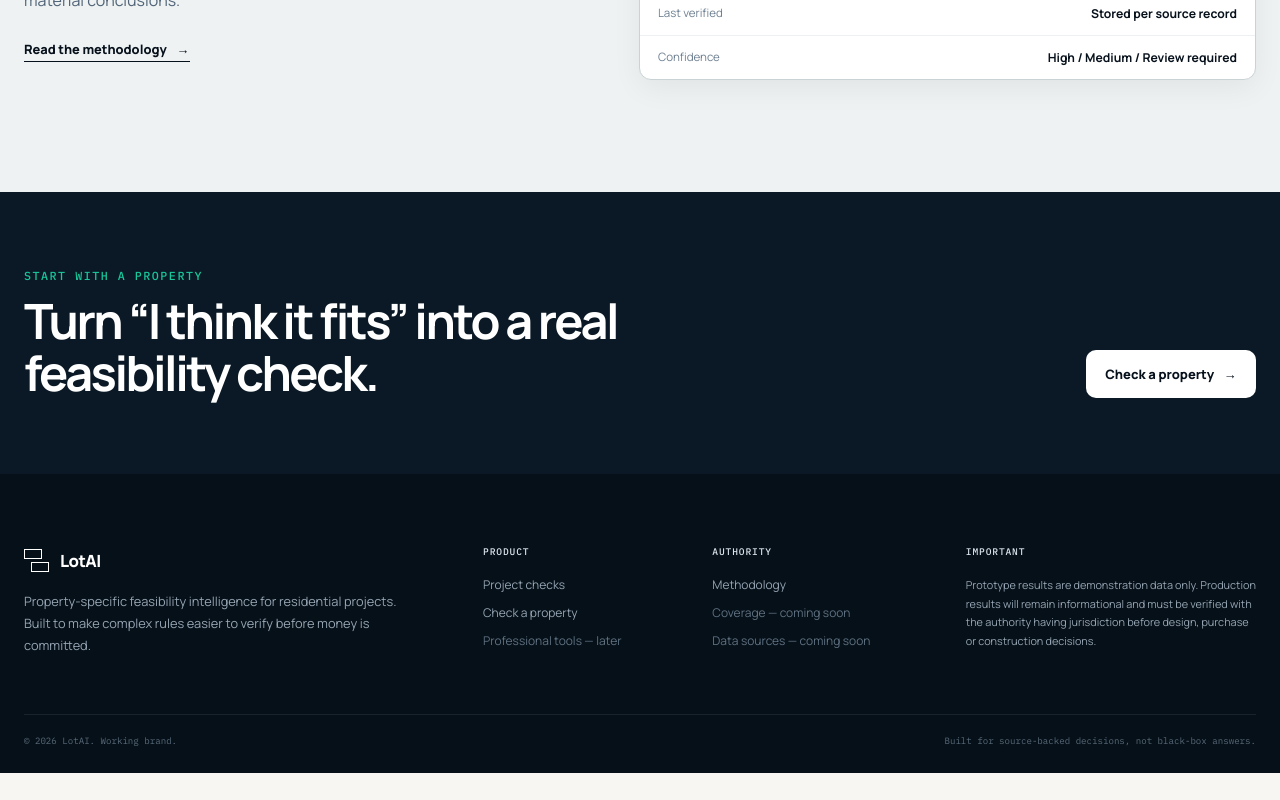
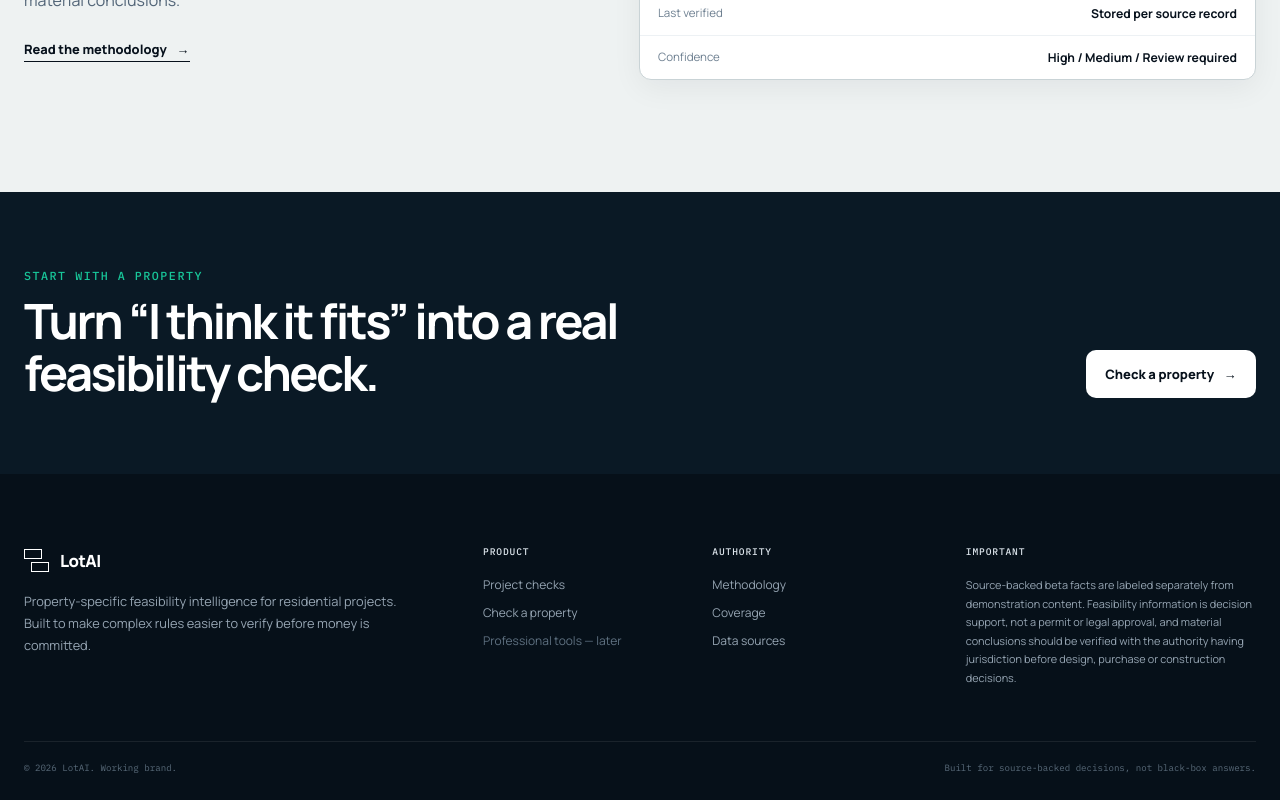
Before and after one commit to jimmyrollo-spec/Lotai, a Next.js app: page / in a window 1280 px wide. Shown: the part 3201-4001 px from the top of the page. Before the commit the page ends 3974 px from the top, so only its background shows below. Built offline with nearby package versions, Linux system fonts and the light colour scheme.

Commit message:
nav: update footer authority links and live-data language

```diff
--- a/components/SiteFooter.tsx
+++ b/components/SiteFooter.tsx
@@ -23,13 +23,13 @@ export function SiteFooter() {
         <div>
           <h3>Authority</h3>
           <Link href="/methodology">Methodology</Link>
-          <span className="footer-muted">Coverage — coming soon</span>
-          <span className="footer-muted">Data sources — coming soon</span>
+          <Link href="/coverage">Coverage</Link>
+          <Link href="/sources">Data sources</Link>
         </div>
         <div>
           <h3>Important</h3>
           <p className="footer-legal">
-            Prototype results are demonstration data only. Production results will remain informational and must be verified with the authority having jurisdiction before design, purchase or construction decisions.
+            Source-backed beta facts are labeled separately from demonstration content. Feasibility information is decision support, not a permit or legal approval, and material conclusions should be verified with the authority having jurisdiction before design, purchase or construction decisions.
           </p>
         </div>
       </div>
```
